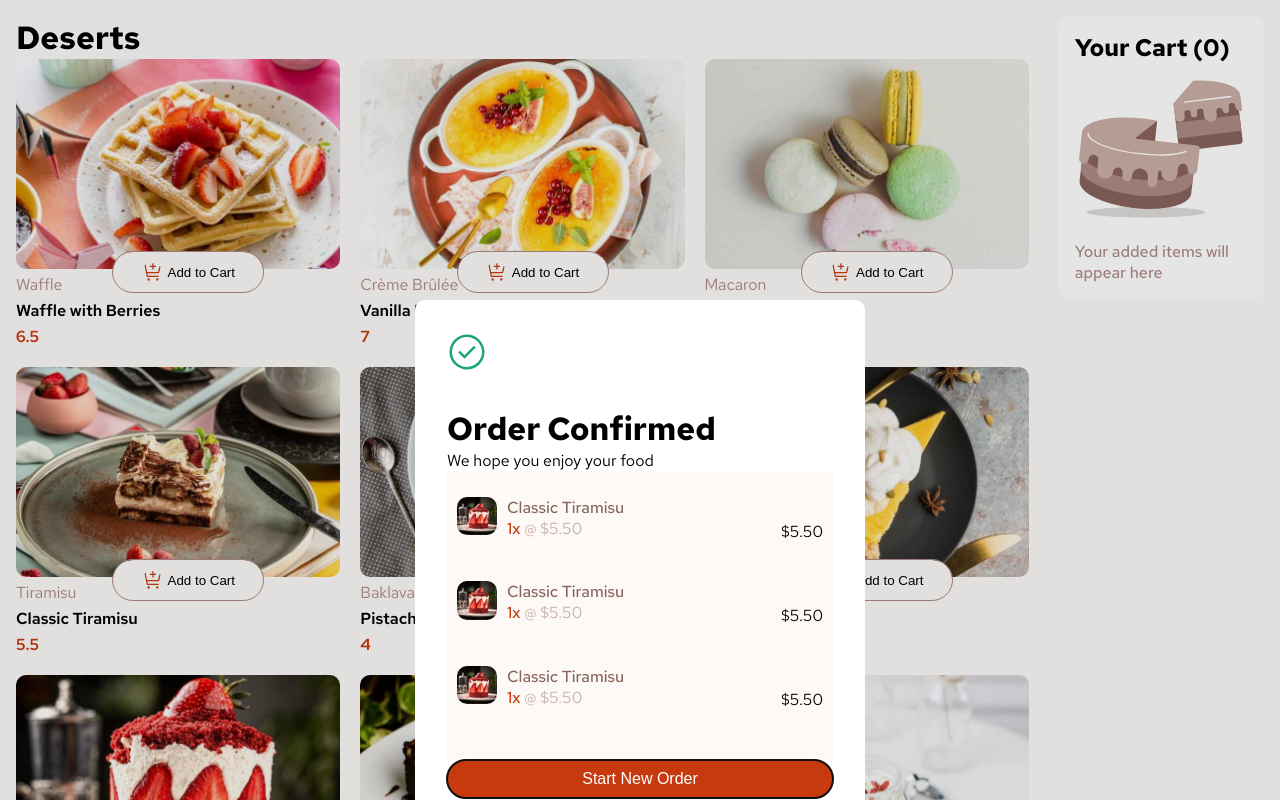
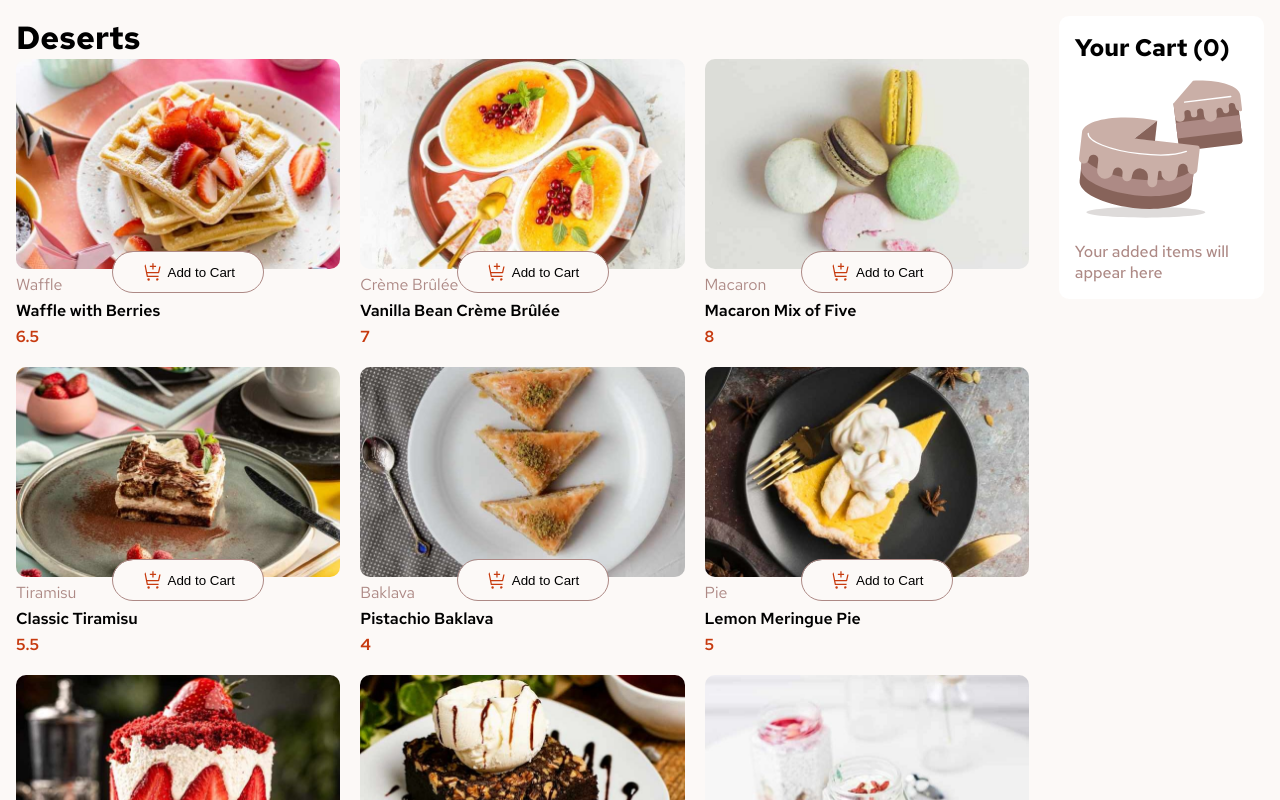
Before and after one commit to mukwende2000/product-list-fem, a React (Vite) app: page / in a window 1280 px wide. Shown: the top 800 px of the page. Built offline with nearby package versions, Linux system fonts and the light colour scheme.

Commit message:
Implement: checkout and cart total order

```diff
--- a/src/App.jsx
+++ b/src/App.jsx
@@ -7,8 +7,9 @@ import Checkout from './components/Checkout'
 
 function App() {
   const [cart, setCart] = useState([])
+  const [placeOrder, setPlaceOrder] = useState(false)
   return (
-    <CartContext.Provider value={{ cart, setCart }} >
+    <CartContext.Provider value={{ cart, setCart, placeOrder, setPlaceOrder }} >
 
       <main className={classes.main}>
         <div>
--- a/src/components/Cart.jsx
+++ b/src/components/Cart.jsx
@@ -14,8 +14,17 @@ function Cart() {
     }
 
     const totalOrder = () => {
+        const totalOrder = state.cart.reduce((sum, item) => {
+            return sum + item.product.price * item.quantity
+        }, 0)
 
+        return totalOrder
     }
+
+    const handleConfirmOrder = () => {
+        state.setPlaceOrder((prev) => !prev)
+    }
+
     return (
         <div className={classes.cart}>
             <h2>Your Cart ({state.cart.length})</h2>
@@ -40,9 +49,9 @@ function Cart() {
             {state.cart.length ?
                 <><div className={classes.totalOrder}>
                     <p>Order Total</p>
-                    <p>$46.50</p>
+                    <p>${totalOrder()}.00</p>
                 </div>
-                    <button className={classes.confirmBtn}>
+                    <button onClick={handleConfirmOrder} className={classes.confirmBtn}>
                         Confirm Order
                     </button>
                 </> :
--- a/src/components/CartItem.jsx
+++ b/src/components/CartItem.jsx
@@ -6,10 +6,6 @@ import CartContext from '../context/CartContext'
 function CartItem({ productName, quantity, price, totalPrice, onItemClick }) {
     const state = useContext(CartContext)
 
-    const handleClick = (id) => {
-
-    }
-
     return (
         <li className={classes.cartItem}>
             <div>
@@ -17,8 +13,8 @@ function CartItem({ productName, quantity, price, totalPrice, onItemClick }) {
                 <span className={classes.productName}>{productName}</span>
                 <p>
                     <span className={classes.quantity}>{quantity}x</span>
-                    <span className={classes.price}> @ ${price}</span>
-                    <span className={classes.totalPrice}> ${totalPrice}</span>
+                    <span className={classes.price}> @ ${price}.00</span>
+                    <span className={classes.totalPrice}> ${totalPrice}.00</span>
                 </p>
             </div>
             <button onClick={onItemClick} className={classes.delBtn}>
--- a/src/components/Checkout.jsx
+++ b/src/components/Checkout.jsx
@@ -1,6 +1,5 @@
 import { useContext, useEffect, useRef } from 'react'
 import classes from './Checkout.module.css'
-import { FaCheckCircle } from 'react-icons/fa'
 import checkmark from '../assets/images/icon-order-confirmed.svg'
 import OrderItem from './OrderItem'
 import CartContext from '../context/CartContext'
@@ -10,27 +9,30 @@ function Checkout() {
     const state = useContext(CartContext)
 
     useEffect(() => {
-        dialogRef.current.showModal()
-    })
+        state.placeOrder ? dialogRef.current.showModal() : dialogRef.current.close()
+    }, [state.placeOrder])
 
-    const cartItems = state.cart
-    console.log(cartItems)
     return (
-        // <div className={classes.modal}>
-        // </div>
-
         <dialog className={classes.modal} ref={dialogRef}>
             <img src={checkmark} alt="" />
             <h1>Order Confirmed</h1>
             <p>We hope you enjoy your food</p>
-            <ul>
-                <OrderItem />
-                <OrderItem />
-                <OrderItem />
+            <ul> {
+                state.cart.map((cartItem) => {
+                    const item = cartItem.product
+                    return <OrderItem
+                        productName={item.name}
+                        price={item.price}
+                        quantity={cartItem.quantity}
+                        totalPrice={item.price * cartItem.quantity}
+                        thumbnail={item.image.thumbnail}
+                    />
+
+                })}
             </ul>
             <button>Start New Order</button>
+        </dialog>
 
-        </dialog>
     )
 }
 
--- a/src/components/Checkout.module.css
+++ b/src/components/Checkout.module.css
@@ -1,5 +1,5 @@
 .modal {
-    margin: 300px auto;
+    margin: 100px auto;
     border: none;
     border-radius: 10px;
     padding: 32px;
--- a/src/components/OrderItem.jsx
+++ b/src/components/OrderItem.jsx
@@ -1,16 +1,16 @@
 import classes from './OrderItem.module.css'
 import cakeThumbnail from '/image-cake-thumbnail.jpg'
-function OrderItem() {
+function OrderItem({ productName, price, totalPrice, thumbnail, quantity }) {
     return (
         <li className={classes.orderItem}>
             <div className={classes.leftSide}>
-                <img src={cakeThumbnail} alt="" />
+                <img src={thumbnail} alt={`${productName} image`} />
                 <div>
-                    <p className={classes.name}>Classic Tiramisu</p>
-                    <p><span className={classes.quantity}>1x</span> <span className={classes.price}>@ $5.50</span></p>
+                    <p className={classes.name}>{productName}</p>
+                    <p><span className={classes.quantity}>{quantity}x</span> <span className={classes.price}>@ ${price}.00</span></p>
                 </div>
             </div>
-            <p className={classes.totalPrice}>$5.50</p>
+            <p className={classes.totalPrice}>${totalPrice}.00</p>
         </li>
     )
 }
--- /dev/null
+++ b/src/context/DialogContext.js
@@ -0,0 +1,5 @@
+import { createContext } from "react";
+
+const DialogContext = createContext()
+
+export default DialogContext
```
